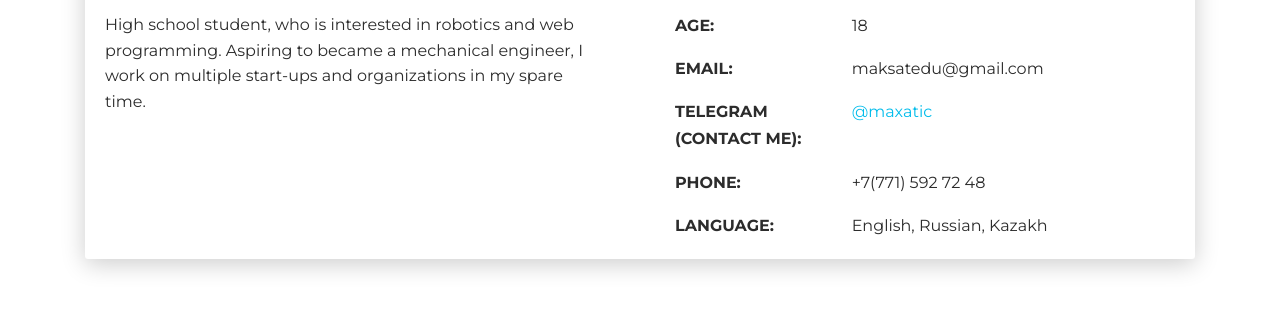
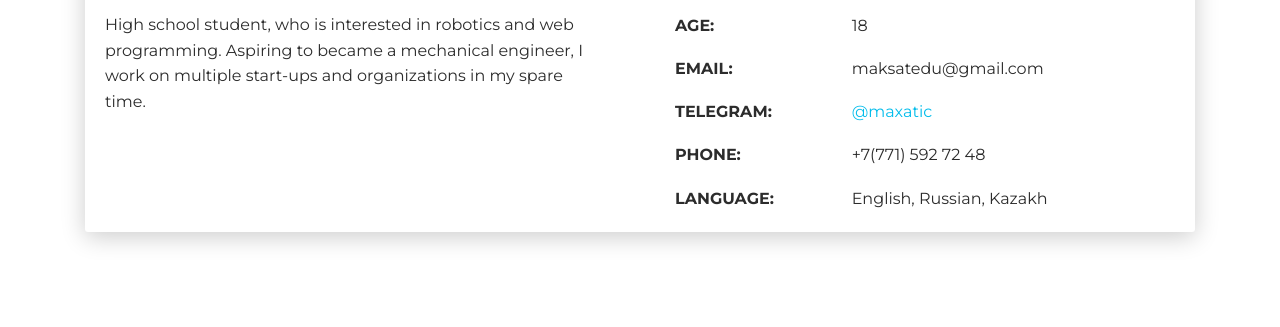
Before and after one commit to maxatic/maxatic.github.io, a plain HTML site: page index.html in a window 1280 px wide. Shown: the part 703-1030 px from the top of the page. Drawn offline with Linux system fonts and the light colour scheme.

Commit message:
deleted unnecessary (contact me) part

```diff
--- a/index.html
+++ b/index.html
@@ -84,7 +84,7 @@
               <div class="col-sm-8">maksatedu@gmail.com</div>
             </div>
             <div class="row mt-3">
-              <div class="col-sm-4"><strong class="text-uppercase">Telegram (contact me):</strong></div>
+              <div class="col-sm-4"><strong class="text-uppercase">Telegram:</strong></div>
               <div class="col-sm-8"><a href = "https://t.me/maxatic">@maxatic</a></div>
             </div>
               <div class="row mt-3">
```
